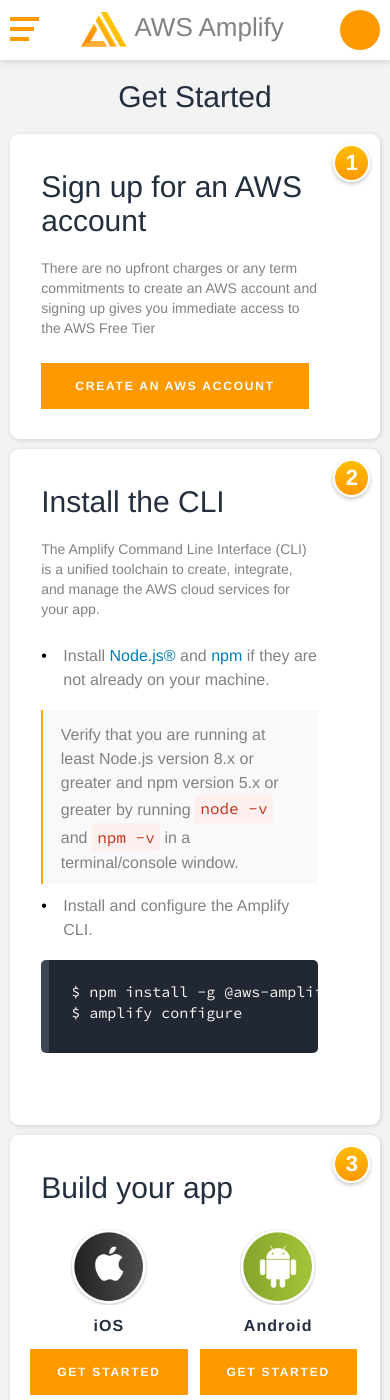
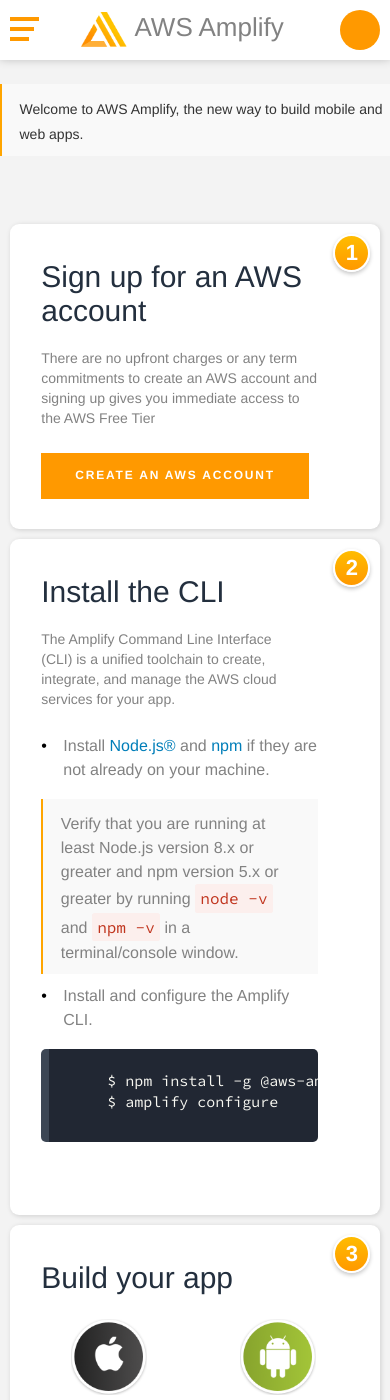
Before and after one commit to aws-amplify/aws-amplify.github.io, a Jekyll site: the page built from media/get_started.md, in a window 390 px wide and 1400 px high. Built offline with Jekyll 4.4.1, drawn with Linux system fonts in a browser that asks for light colours; some web fonts are replaced; comment, search, counter and statistics services are not loaded.

Commit message:
get started video

```diff
--- a/amplify-theme/_layouts/get_started.html
+++ b/amplify-theme/_layouts/get_started.html
@@ -26,6 +26,7 @@
 											</span><!-- /.nav-grid__item -->
 										</div><!-- /.col -->
                                     {% endfor %}
+                                    <p class="from-awsmobile callout callout--action">Welcome to AWS Amplify, the new way to build mobile and web apps.</p>
 								</div><!-- /.row -->
 								<div>
                                     <!-- <a href="cli_guide"> <button class="btn install-amplify-cli" >Install Amplify CLI</button> </a> -->
@@ -70,7 +71,7 @@
                 <div class="row">
                     <div class="section-top section-top-category section-top-quickstart">
                         <div class="container">
-                            <div class="inline-block">
+                            <div>
                                 <div class="header">
                                     Install the CLI
                                 </div>
@@ -79,6 +80,7 @@
 
                                 - Install and configure the Amplify CLI.-->
                             </div>
+                            <div class="cli-content">
                                 <div class="subheader above-code-block">
                                     The Amplify Command Line Interface (CLI) is a unified toolchain to create, integrate, and manage the AWS cloud services for your app.
                                 </div>
@@ -101,6 +103,8 @@
                                         </pre>
                                     </div>
                                 </div>
+                            </div>
+                            <iframe class="video" width="450" height="330" src="https://s3.us-east-2.amazonaws.com/amplify-get-started-video/amplifyclisetup.mp4" frameborder="0" allowfullscreen></iframe>
                             <div class="div-number">2</div>
                         </div>
                     </div>
@@ -165,7 +169,7 @@
                                             </a>
                                         </div>
                                         <div class="platform-box">
-                                            <a href="{% if jekyll.environment == 'production' %}{{ site.amplify.docs_baseurl }}{% endif %}/media/quick_start">
+                                            <a href="{% if jekyll.environment == 'production' %}{{ site.amplify.docs_baseurl }}{% endif %}/media/quick_start?platform=purejs">
                                                 <img class="circle-badge" src="{% if jekyll.environment == 'production' %}{{ site.amplify.baseurl }}{% endif %}/images/Circle-Badge/web.png" />
                                                 <p class="platform-title">Web</p>
                                                 <button class="btn">Get Started</button>
--- a/amplify-theme/_sass/components/_redesign.scss
+++ b/amplify-theme/_sass/components/_redesign.scss
@@ -1027,7 +1027,6 @@
             }
         }
     }
-
 
     .cloud-grid-item:hover {
         border-color: #FF9900;
@@ -1247,7 +1246,7 @@
         font-size: 16px;
         line-height: 24px;
         margin-bottom: 10px;
-        width: 90%;
+        width: 100%;
         display: block;
     }
 }
@@ -1836,20 +1835,59 @@
     font-family: "Amazon Ember", "Helvetica", sans-serif;
 }
 
+.video {
+    float: right;
+}
+
 .section-top-quickstart {
     margin-top: 0;
     margin-bottom: 34px;
 
     .section-code-block {
-        width: 90%;
+        width: 100%;
         padding-bottom: 25px;
 
         .highlight {
+            width: 100%;
             .highlight {
                 padding-bottom: 10px;
             }
         }
-
+    }
+
+    .cli-content {
+        display: inline-block;
+        width: 50%;
+
+        div {
+            float: left;
+        }
+        ul {
+            float: left;
+        }
+        p {
+            float: left;
+        }
+
+        @media (max-width: 1219px) {
+            width: 90%;
+
+            div {
+                float: none;
+            }
+            ul {
+                float: none;
+            }
+            p {
+                float: none;
+            }
+        }
+    }
+
+    .video {
+        @media (max-width: 1219px) {
+            display: none;
+        }
     }
 
     #orange-logos {
```
Lines whose indentation alone changed are shown as unchanged.
